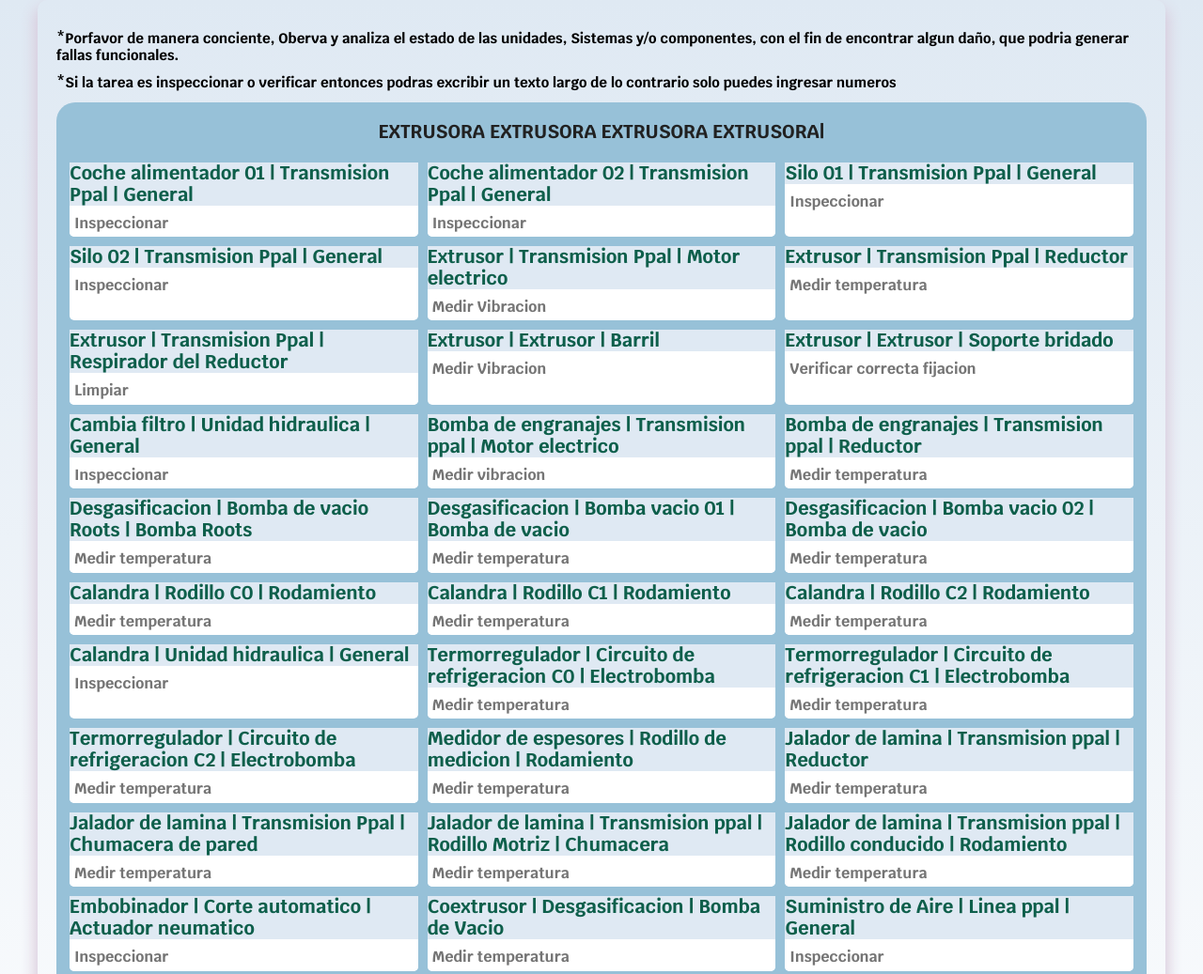
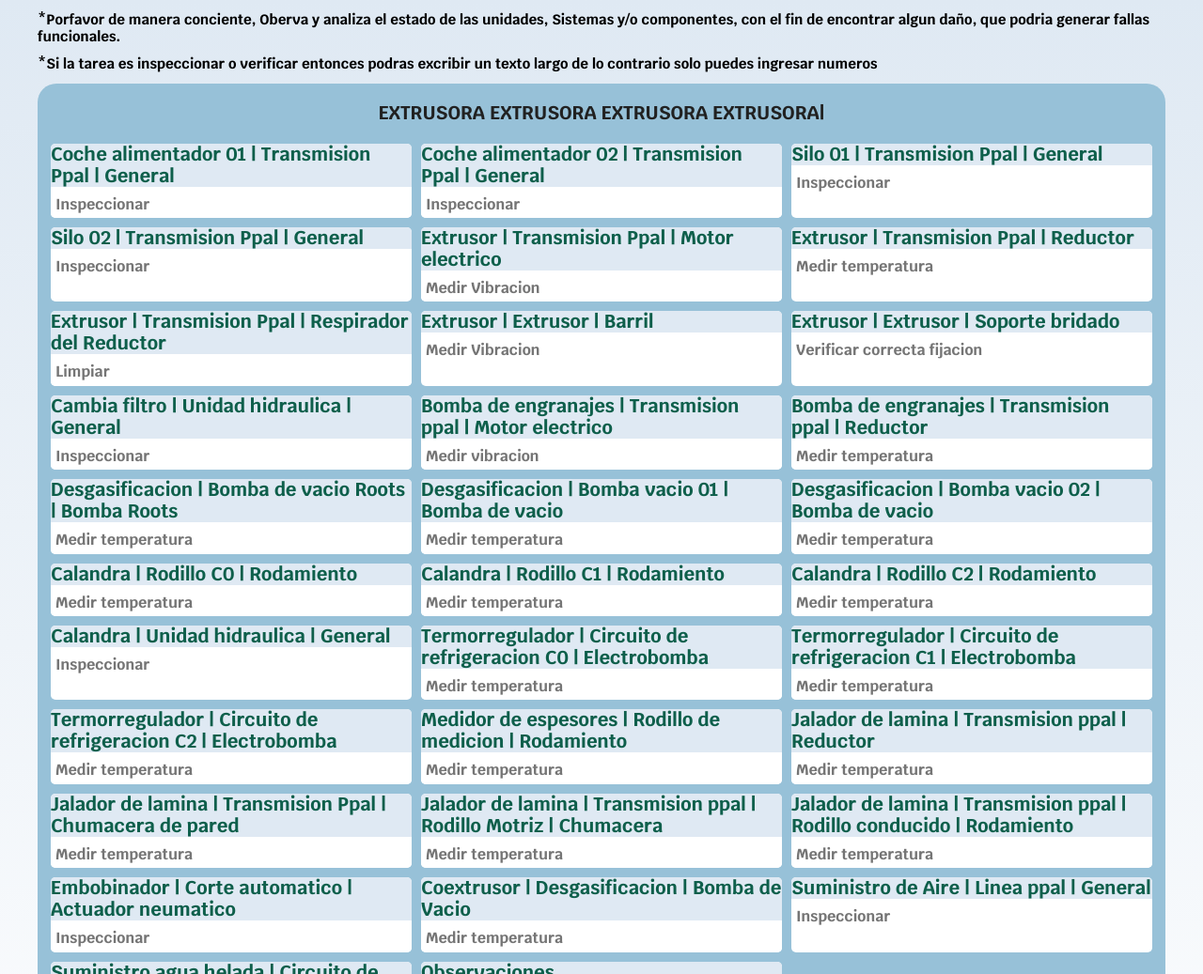
Before and after one commit to LioKen/Forms, a plain HTML site: page index.html in a window 1280 px wide. Shown: the top 1037 px of the page at 94% size. Drawn offline with Linux system fonts and the light colour scheme.

Commit message:
boder a los campos

```diff
--- a/Estilos css/style.css
+++ b/Estilos css/style.css
@@ -58,14 +58,15 @@ h2 {
     margin: 0 auto;
 }
 
+/*
 .sombra {
     -webkit-box-shadow: 0px 10px 15px 3px rgb(227, 222, 230);
     -moz-box-shadow: 0px 10px 15px 3px rgb(136, 100, 150);
     box-shadow: 0px 10px 15px 3px rgb(216, 200, 218);
     background-color: var(--formulario);
-    padding: 2rem;
+    padding: 0.1rem;
     border-radius: 1rem;
-}
+}*/
 
 /* UTILIDADES */
 .wm-sm-100 {
@@ -133,6 +134,8 @@ h2 {
         display: block;
         background-color: var(--grisclaro);
         font-size: 2rem;
+        border-top-left-radius: 0.5rem;
+        border-top-right-radius: 0.5rem;
     }
 
     textarea{
```
